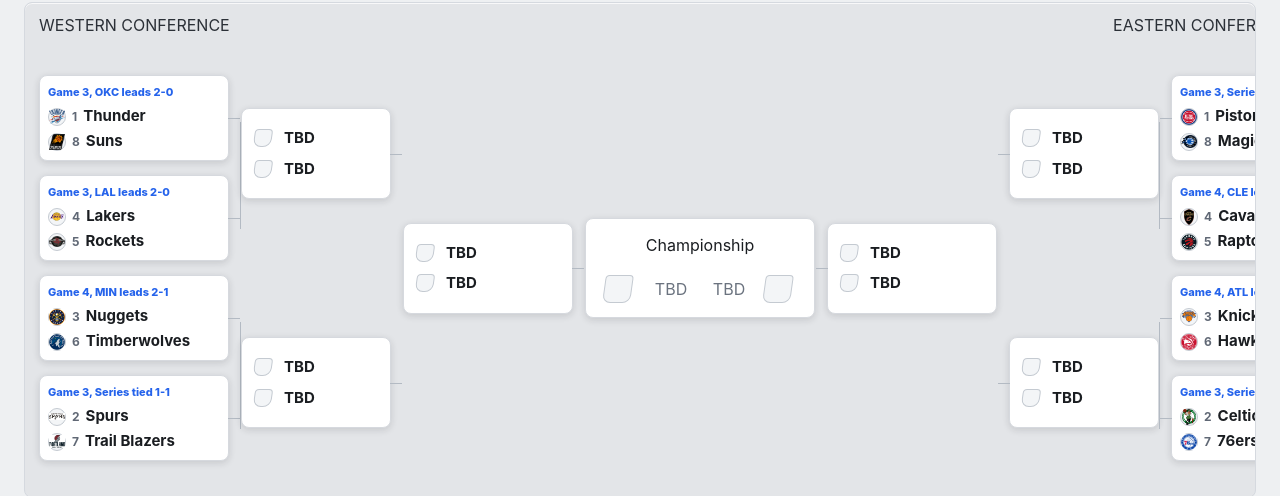
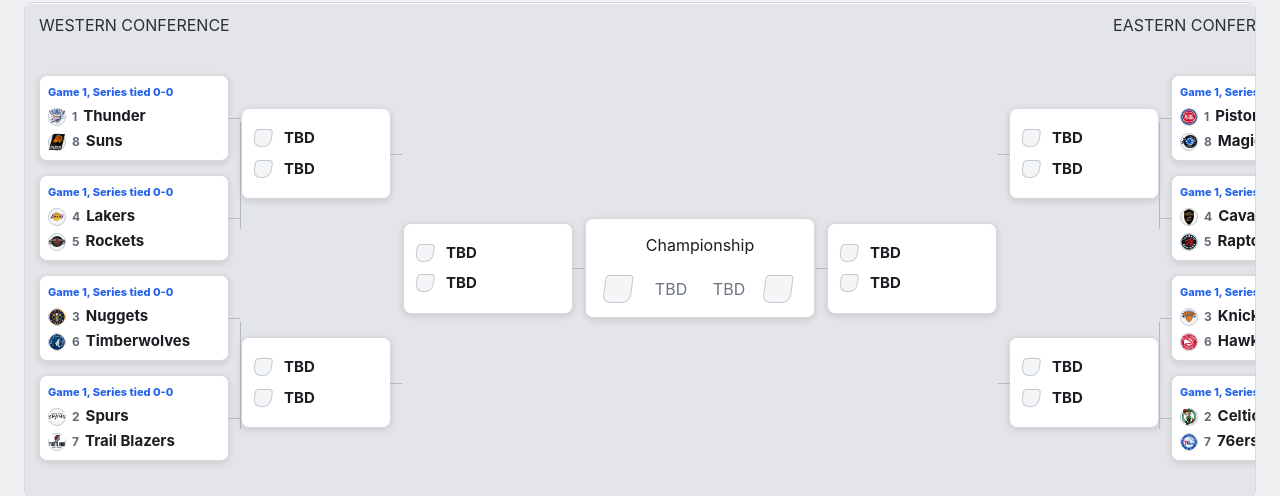
Before and after one commit to braisglopez/NBA-Playoffs, a React (Vite) app: page / in a window 1280 px wide. Shown: the part 106-602 px from the top of the page. Built offline with nearby package versions, Linux system fonts and the light colour scheme; no server answers.

Commit message:
fix: arreglo mapeo OKC e fallback

```diff
--- a/src/App.jsx
+++ b/src/App.jsx
@@ -5,6 +5,7 @@
 
 const RESULTS_STORAGE_KEY = "nba-playoffs-bets:results";
 const SERIES_REFRESH_INTERVAL_MS = 5 * 60 * 1000;
+const SERIES_PENDING_STATUS = "Game 1, Series tied 0-0";
 
 const getSavedResults = () => {
   try {
@@ -65,7 +66,7 @@
     ...round,
     series: round.series.map((series) => ({
       ...series,
-      status: seriesUpdates[series.id]?.status || series.status,
+      status: seriesUpdates[series.id]?.status || SERIES_PENDING_STATUS,
     })),
   }));
 
--- a/src/services/espnPlayoffs.js
+++ b/src/services/espnPlayoffs.js
@@ -15,6 +15,7 @@
   NY: "NYK",
   ORL: "MAG",
   PHI: "76ERS",
+  PHX: "PHO",
   SA: "SAS",
 };
 
```
